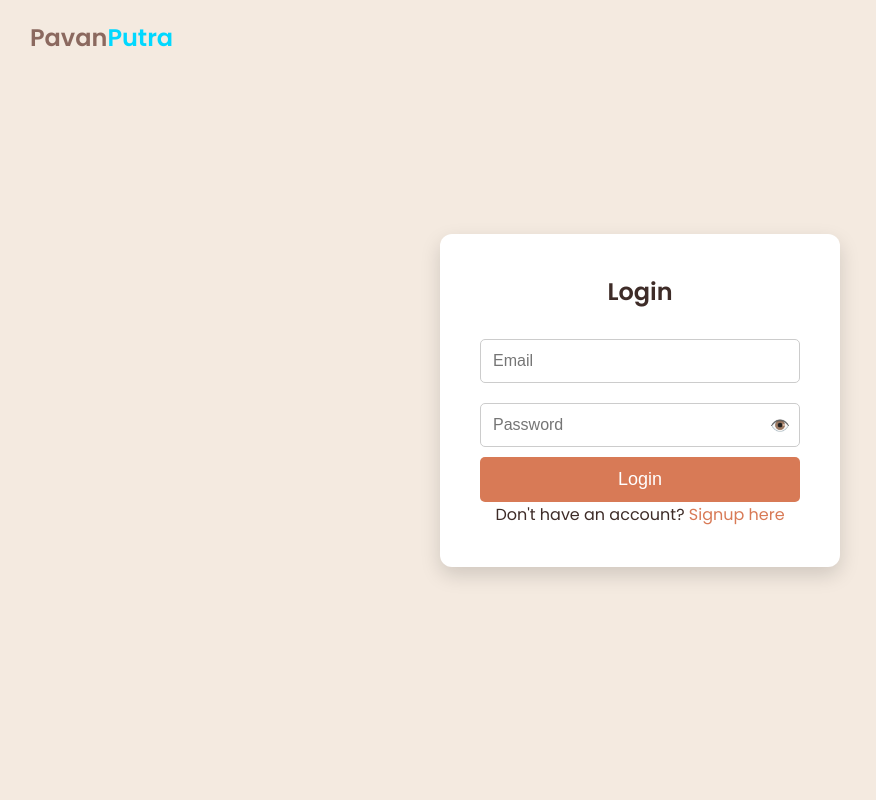
After one commit to SoulKing007/Pavanputra, a Django app: page /login/ in a window 1280 px wide. The commit adds this page. Shown: the whole page, without its empty margins (0-876 px from the left). Run offline with Django 5.2, Linux system fonts and the light colour scheme.

Commit message:
commit
sinup and login

```diff
--- /dev/null
+++ b/myapp/forms.py
@@ -0,0 +1,25 @@
+from django import forms
+from django.contrib.auth.models import User
+
+# Signup Form
+class SignupForm(forms.Form):
+    username = forms.CharField(max_length=100, widget=forms.TextInput(attrs={'placeholder': 'Username', 'required': 'True'}))
+    email = forms.EmailField(widget=forms.EmailInput(attrs={'placeholder': 'Email', 'required': 'True'}))
+    password = forms.CharField(widget=forms.PasswordInput(attrs={'placeholder': 'Password', 'required': 'True'}))
+    confirm_password = forms.CharField(widget=forms.PasswordInput(attrs={'placeholder': 'Confirm Password', 'required': 'True'}))
+
+    # Clean method to validate password confirmation
+    def clean(self):
+        cleaned_data = super().clean()
+        password = cleaned_data.get("password")
+        confirm_password = cleaned_data.get("confirm_password")
+
+        if password != confirm_password:
+            raise forms.ValidationError("Passwords do not match.")
+
+        return cleaned_data
+
+# Login Form
+class LoginForm(forms.Form):
+    username = forms.CharField(max_length=100, widget=forms.TextInput(attrs={'placeholder': 'Username', 'required': 'True'}))
+    password = forms.CharField(widget=forms.PasswordInput(attrs={'placeholder': 'Password', 'required': 'True'}))
--- /dev/null
+++ b/myapp/urls.py
@@ -0,0 +1,9 @@
+from django.urls import path
+from . import views  # Import the views from myapp
+
+urlpatterns = [
+    path('signup/', views.signup_view, name='signup'),  # Signup Page
+    path('login/', views.login_view, name='login'),      # Login Page
+    path('logout/', views.logout_view, name='logout'),   # Logout Page
+    path('', views.index, name='index'),                 # Home Page
+]
--- a/myapp/views.py
+++ b/myapp/views.py
@@ -1,4 +1,67 @@
-from django.shortcuts import render
+from django.shortcuts import render, redirect
+from django.contrib.auth import authenticate, login, logout
+from django.contrib.auth.models import User
+from django.contrib.auth import get_user_model
+from django.contrib import messages
+from .forms import SignupForm, LoginForm  # Make sure forms are defined properly
 
+# Home page view
 def index(request):
     return render(request, 'index.html')
+
+# Signup view
+def signup_view(request):
+    if request.method == "POST":
+        form = SignupForm(request.POST)
+        if form.is_valid():
+            # Get cleaned data from the form
+            username = form.cleaned_data['username']
+            email = form.cleaned_data['email']
+            password = form.cleaned_data['password']
+
+            # Get the active user model (CustomUser or default User)
+            User = get_user_model()
+
+            # Check if username/email already exists
+            if User.objects.filter(username=username).exists():
+                messages.error(request, "Username already taken")
+            elif User.objects.filter(email=email).exists():
+                messages.error(request, "Email already in use")
+            else:
+                # Create the user with create_user (handles password hashing)
+                user = User.objects.create_user(username=username, email=email, password=password)
+                user.save()
+
+                messages.success(request, "Account created successfully!")
+                return redirect('login')  # Redirect to login page after successful signup
+        else:
+            messages.error(request, "Form is not valid")
+    else:
+        form = SignupForm()  # Create an empty form instance
+
+    return render(request, "signup.html", {'form': form})  # Pass the form to the template
+# Login view
+def login_view(request):
+    if request.method == 'POST':
+        login_form = LoginForm(request.POST)
+        if login_form.is_valid():
+            username = login_form.cleaned_data['username']
+            password = login_form.cleaned_data['password']
+            user = authenticate(request, username=username, password=password)
+            if user is not None:
+                login(request, user)
+                messages.success(request, "Logged in successfully.")
+                return redirect('index')  # Redirect to home page after login
+            else:
+                messages.error(request, "Invalid username or password.")
+    else:
+        login_form = LoginForm()
+
+    return render(request, 'login.html', {'login_form': login_form})
+
+
+# Logout view
+def logout_view(request):
+    logout(request)
+    messages.success(request, "Logged out successfully.")
+    return redirect('login')  # Redirect to login page after logout
--- a/pavanputra/urls.py
+++ b/pavanputra/urls.py
@@ -1,8 +1,7 @@
 from django.contrib import admin
-from django.urls import path
-from myapp import views
+from django.urls import path, include
 
 urlpatterns = [
     path('admin/', admin.site.urls),
-    path('', views.index, name='index'),
+    path('', include('myapp.urls')),  # This includes the URLs from 'myapp/urls.py'
 ]
--- /dev/null
+++ b/requirements.txt
@@ -0,0 +1,4 @@
+asgiref==3.8.1
+Django==5.1.6
+sqlparse==0.5.3
+tzdata==2025.1
--- a/templates/index.html
+++ b/templates/index.html
@@ -54,7 +54,7 @@
 	</head>
 
 	<body>
-
+<!--python -m sqlite_web db.sqlite3-->
 		<!-- main-menu Start -->
 		<header class="top-area">
 			<div class="header-area">
@@ -88,7 +88,7 @@
 										<button class="book-btn">book now
 										</button>
 										</li>
-										<li><button class="book-btn" onclick="location.href='/login/'">Login</button></li>
+										<li><button class="book-btn" onclick="location.href='signup/'">Sign-in</button></li>
 									</ul>
 								</div><!-- /.navbar-collapse -->
 							</div><!-- /.main-menu-->
@@ -788,7 +788,7 @@
 		<section id="pack" class="packages" style="background-color: rgb(101, 103, 103);">
 			<div class="container" >
 				<div class="gallary-header text-center">
-					<h2>
+					<h2 style="color: #ffffff;">
 						special packages
 					</h2>
 					<p>
--- /dev/null
+++ b/templates/login.html
@@ -0,0 +1,139 @@
+<!DOCTYPE html>
+<html lang="en">
+<head>
+    <meta charset="UTF-8">
+    <meta name="viewport" content="width=device-width, initial-scale=1.0">
+    <title>Login</title>
+
+    <link href="https://fonts.googleapis.com/css2?family=Poppins:wght@300;400;600&display=swap" rel="stylesheet">
+
+    <style>
+:root {
+    --background-color: #F4EAE0;  /* Soft warm beige */
+    --form-box-color: #FFFFFF;    /* Classic white */
+    --primary-color: #D87A56;     /* Warm terracotta button */
+    --primary-hover: #B05C3C;     /* Darker terracotta */
+    --text-color: #3E2C28;        /* Dark brown text */
+    --shadow-color: rgba(0, 0, 0, 0.15); /* Soft warm shadow */
+}
+
+
+        * { margin: 0; padding: 0; box-sizing: border-box; }
+
+        body {
+            font-family: 'Poppins', sans-serif;
+            background: var(--background-color);
+            height: 100vh;
+            display: flex;
+            justify-content: center;
+            align-items: center;
+        }
+        .logo {
+    position: absolute;
+    top: 20px;
+    left: 30px;
+}
+.logo a .pavan {
+    color: #8b695f;
+}
+.logo a,
+.logo a:hover,
+.logo a:focus {
+    color: #fff;
+    font-size: 24px;
+    font-family: 'Poppins', sans-serif;
+    text-transform: capitalize;
+    font-weight: 600;
+    text-decoration: none;
+    padding: 10px 0;
+}
+
+.logo a span {
+    color: #00d8ff;
+    text-transform: capitalize;
+}
+        .container {
+            background: var(--form-box-color);
+            padding: 40px;
+            border-radius: 12px;
+            text-align: center;
+            box-shadow: 0 8px 20px var(--shadow-color); /* Smooth box shadow */
+            max-width: 400px;
+            width: 90%;
+            color: var(--text-color);
+        }
+
+        h2 { margin-bottom: 20px; }
+
+        input {
+            width: 100%;
+            padding: 12px;
+            margin: 10px 0;
+            border: 1px solid #ccc;
+            border-radius: 5px;
+            font-size: 16px;
+        }
+
+        .password-wrapper { position: relative; width: 100%; }
+
+        .eye-icon {
+            position: absolute;
+            right: 10px;
+            top: 50%;
+            transform: translateY(-50%);
+            cursor: pointer;
+        }
+
+        button {
+            width: 100%;
+            padding: 12px;
+            background: var(--primary-color);
+            border: none;
+            color: white;
+            font-size: 18px;
+            border-radius: 5px;
+            cursor: pointer;
+            transition: background 0.3s;
+        }
+
+        button:hover { background: var(--primary-hover); }
+
+        .toggle-link { color: var(--primary-color); text-decoration: none; }
+
+        .toggle-link:hover { text-decoration: underline; }
+    </style>
+</head>
+<body>
+    <div class="logo">
+        <a href="/">
+            <sapn class='pavan'>Pavan</sapn><span>Putra</span>
+        </a>
+    </div>
+
+    <div class="container">
+        <h2>Login</h2>
+        <form method="POST" onsubmit="redirectToHome(event)">
+            <input type="email" id="login-email" placeholder="Email" required>
+            <div class="password-wrapper">
+                <input type="password" id="login-password" placeholder="Password" required>
+                <span class="eye-icon" onclick="togglePassword('login-password')">👁️</span>
+            </div>
+            <button type="submit">Login</button>
+        </form>
+        <p>Don't have an account? <a href="{% url 'signup' %}" class="toggle-link">Signup here</a></p>
+    </div>
+
+    <script>
+        function togglePassword(id) {
+            var field = document.getElementById(id);
+            field.type = field.type === "password" ? "text" : "password";
+        }
+
+        function redirectToHome(event) {
+            event.preventDefault();
+            window.location.href = '/';
+        }
+    </script>
+
+</body>
+</html>
```
Also changed, not shown: pavanputra/admin.py (added, +11 -0 lines), pavanputra/models.py (added, +9 -0 lines), pavanputra/settings.py (+4 -3 lines), static/assets/css/style.css (+6 -10 lines), templates/signup.html (added, +169 -0 lines), db.sqlite3, pavanputra/migrations/0001_initial.py (added), pavanputra/migrations/__init__.py (added).
